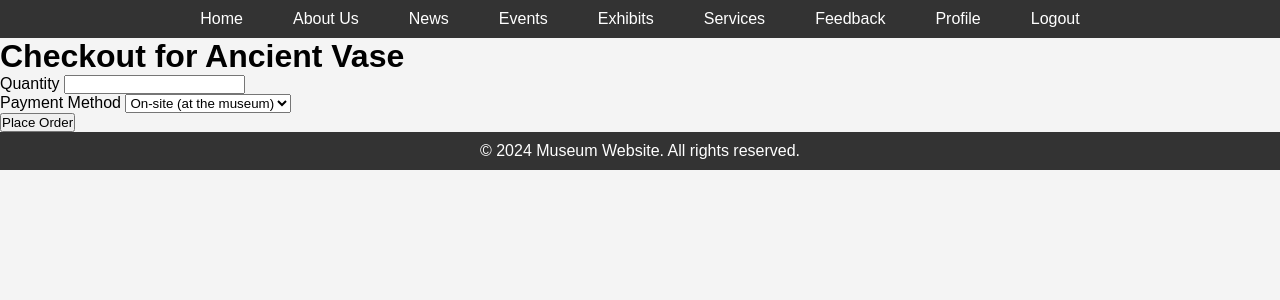
After one commit to Nikoliadis/DEV5003-Nikoliadis, a Flask app: page /checkout/1 in a window 1280 px wide. The commit adds this page. Shown: the top 300 px of the page. Run offline with Flask 3, Linux system fonts and the light colour scheme; a user stored in the database is signed in.

Commit message:
trying to put a checkout system

```diff
--- a/server.py
+++ b/server.py
@@ -15,11 +15,22 @@ migrate = Migrate(app, db)
 login_manager = LoginManager()
 login_manager.init_app(app)
 
+# Models for User and Tickets (To track the purchases)
 class User(db.Model, UserMixin):
     id = db.Column(db.Integer, primary_key=True)
     username = db.Column(db.String(80), unique=True, nullable=False)
     email = db.Column(db.String(120), unique=True, nullable=False)
     password = db.Column(db.String(200), nullable=False)
+
+class Ticket(db.Model):
+    id = db.Column(db.Integer, primary_key=True)
+    user_id = db.Column(db.Integer, db.ForeignKey('user.id'), nullable=False)
+    item_id = db.Column(db.Integer, nullable=False)
+    quantity = db.Column(db.Integer, nullable=False)
+    payment_method = db.Column(db.String(50), nullable=False)
+    address = db.Column(db.String(255), nullable=True)  # Only for credit card payments
+    total_cost = db.Column(db.Float, nullable=False)  # Add total cost
+
 
 @login_manager.user_loader
 def load_user(user_id):
@@ -28,14 +39,12 @@ def load_user(user_id):
 @app.route("/")
 def home():
     featured_items = [
-        {'title': 'Ancient Vase', 'image': 'https://collectionapi.metmuseum.org/api/collection/v1/iiif/248902/541985/main-image', 'description': 'A rare ancient vase from the 4th century.'},
-        {'title': 'Renaissance Painting', 'image': 'https://cdn.shopify.com/s/files/1/1414/2472/files/1-_604px-Mona_Lisa__by_Leonardo_da_Vinci__from_C2RMF_retouched.jpg?v=1558424691', 'description': 'A beautiful painting from the Renaissance period.'},
-        {'title': 'Ancient Sculpture', 'image': 'https://cdn.sanity.io/images/cctd4ker/production/1aa8046e23e93e92b205aae6be6480549b9c7ca1-1440x960.jpg?w=3840&q=75&fit=clip&auto=format', 'description': 'A rare sculpture from Ancient Rome.'},
-        {'title': 'Impressionist Artwork', 'image': 'https://encrypted-tbn0.gstatic.com/images?q=tbn:ANd9GcSlC9suapfI1YOZYafNsa_N-0DlDAaXpha6YA&s', 'description': 'A beautiful painting from the Impressionist era.'}
+        {'id': 1, 'title': 'Ancient Vase', 'image': 'https://collectionapi.metmuseum.org/api/collection/v1/iiif/248902/541985/main-image', 'description': 'A rare ancient vase from the 4th century.'},
+        {'id': 2, 'title': 'Renaissance Painting', 'image': 'https://cdn.shopify.com/s/files/1/1414/2472/files/1-_604px-Mona_Lisa__by_Leonardo_da_Vinci__from_C2RMF_retouched.jpg?v=1558424691', 'description': 'A beautiful painting from the Renaissance period.'},
+        {'id': 3, 'title': 'Ancient Sculpture', 'image': 'https://cdn.sanity.io/images/cctd4ker/production/1aa8046e23e93e92b205aae6be6480549b9c7ca1-1440x960.jpg?w=3840&q=75&fit=clip&auto=format', 'description': 'A rare sculpture from Ancient Rome.'},
+        {'id': 4, 'title': 'Impressionist Artwork', 'image': 'https://encrypted-tbn0.gstatic.com/images?q=tbn:ANd9GcSlC9suapfI1YOZYafNsa_N-0DlDAaXpha6YA&s', 'description': 'A beautiful painting from the Impressionist era.'}
     ]
-
     return render_template('home.html', featured_items=featured_items)
-
 
 @app.route("/login", methods=['GET', 'POST'])
 def login():
@@ -120,5 +129,120 @@ def services():
 def feedback():
     return render_template('feedback.html')
 
+@app.route("/item/<int:item_id>")
+@login_required
+def item_detail(item_id):
+    items = {
+        1: {
+            'title': 'Ancient Vase',
+            'image': 'https://collectionapi.metmuseum.org/api/collection/v1/iiif/248902/541985/main-image',
+            'description': 'A rare ancient vase from the 4th century. It was discovered in a tomb in Italy and is a prime example of ancient Greek pottery.',
+            'price': 25,
+        },
+        2: {
+            'title': 'Renaissance Painting',
+            'image': 'https://cdn.shopify.com/s/files/1/1414/2472/files/1-_604px-Mona_Lisa__by_Leonardo_da_Vinci__from_C2RMF_retouched.jpg?v=1558424691',
+            'description': 'A beautiful painting from the Renaissance period, painted by Leonardo da Vinci. The Mona Lisa remains one of the most famous artworks in the world.',
+            'price': 30,
+        },
+        3: {
+            'title': 'Ancient Sculpture',
+            'image': 'https://cdn.sanity.io/images/cctd4ker/production/1aa8046e23e93e92b205aae6be6480549b9c7ca1-1440x960.jpg?w=3840&q=75&fit=clip&auto=format',
+            'description': 'A rare sculpture from Ancient Rome, dating back to the 2nd century. It depicts a famous Roman general and is considered one of the finest works of its kind.',
+            'price': 20,
+        },
+        4: {
+            'title': 'Impressionist Artwork',
+            'image': 'https://encrypted-tbn0.gstatic.com/images?q=tbn:ANd9GcSlC9suapfI1YOZYafNsa_N-0DlDAaXpha6YA&s',
+            'description': 'A beautiful painting from the Impressionist era. The work focuses on the beauty of light and nature, with vibrant colors and bold brushstrokes.',
+            'price': 15,
+        },
+    }
+
+    item = items.get(item_id)
+    if not item:
+        flash("Item not found!", 'danger')
+        return redirect(url_for('home'))
+
+    return render_template('item_detail.html', item=item, item_id=item_id)
+
+@app.route("/buy_ticket", methods=['POST'])
+@login_required
+def buy_ticket():
+    item_id = request.form.get('item_id')
+    items = {
+        1: {'title': 'Ancient Vase', 'price': 25},
+        2: {'title': 'Renaissance Painting', 'price': 30},
+        3: {'title': 'Ancient Sculpture', 'price': 20},
+        4: {'title': 'Impressionist Artwork', 'price': 15},
+    }
+
+    item = items.get(int(item_id))  # Ensure the item_id is treated as an integer
+    if not item:
+        flash("Item not found!", 'danger')
+        return redirect(url_for('home'))
+
+    quantity = int(request.form.get('quantity'))
+    total_cost = item['price'] * quantity
+
+    flash(f"Successfully purchased {quantity} ticket(s) for {item['title']}! Total cost: ${total_cost}", 'success')
+    return redirect(url_for('home'))
+
+@app.route("/checkout/<int:item_id>", methods=['GET', 'POST'])
+@login_required
+def checkout(item_id):
+    items = {
+        1: {'title': 'Ancient Vase', 'price': 25},
+        2: {'title': 'Renaissance Painting', 'price': 30},
+        3: {'title': 'Ancient Sculpture', 'price': 20},
+        4: {'title': 'Impressionist Artwork', 'price': 15},
+    }
+
+    item = items.get(item_id)
+    if not item:
+        flash("Item not found!", 'danger')
+        return redirect(url_for('home'))
+
+    if request.method == 'POST':
+        quantity = int(request.form.get('quantity'))
+        payment_method = request.form.get('payment_method')
+        address = None
+        total_cost = item['price'] * quantity  # Calculate total cost
+
+        if payment_method == 'credit_card':
+            address = request.form.get('address')
+
+        # Create ticket order with total cost
+        new_ticket = Ticket(
+            user_id=current_user.id,
+            item_id=item_id,
+            quantity=quantity,
+            payment_method=payment_method,
+            address=address,
+            total_cost=total_cost  # Store total cost
+        )
+
+        db.session.add(new_ticket)
+        db.session.commit()
+
+        flash('Your order has been placed successfully!', 'success')
+        return redirect(url_for('order_confirmation', ticket_id=new_ticket.id))
+
+    return render_template('checkout.html', item=item)
+
+@app.route("/order_confirmation/<int:ticket_id>")
+@login_required
+def order_confirmation(ticket_id):
+    ticket = Ticket.query.get(ticket_id)
+    items = {
+        1: {'title': 'Ancient Vase', 'price': 25},
+        2: {'title': 'Renaissance Painting', 'price': 30},
+        3: {'title': 'Ancient Sculpture', 'price': 20},
+        4: {'title': 'Impressionist Artwork', 'price': 15},
+    }
+
+    item = items.get(ticket.item_id)
+    return render_template('order_confirmation.html', ticket=ticket, item=item)
+
 if __name__ == '__main__':
     app.run(debug=True)
--- /dev/null
+++ b/templates/checkout.html
@@ -0,0 +1,41 @@
+{% extends 'base.html' %}
+
+{% block content %}
+<div class="container mt-4">
+    <h1>Checkout for {{ item['title'] }}</h1>
+
+    <form method="POST">
+        <div class="form-group">
+            <label for="quantity">Quantity</label>
+            <input type="number" id="quantity" name="quantity" class="form-control" min="1" required>
+        </div>
+
+        <div class="form-group">
+            <label for="payment_method">Payment Method</label>
+            <select id="payment_method" name="payment_method" class="form-control" required>
+                <option value="on_site">On-site (at the museum)</option>
+                <option value="credit_card">Credit Card</option>
+            </select>
+        </div>
+
+        <div id="address_form" style="display:none;">
+            <div class="form-group">
+                <label for="address">Shipping Address</label>
+                <textarea id="address" name="address" class="form-control" rows="4" placeholder="Enter your address" required></textarea>
+            </div>
+        </div>
+
+        <button type="submit" class="btn btn-primary mt-3">Place Order</button>
+    </form>
+</div>
+
+<script>
+    document.getElementById('payment_method').addEventListener('change', function() {
+        if (this.value == 'credit_card') {
+            document.getElementById('address_form').style.display = 'block';
+        } else {
+            document.getElementById('address_form').style.display = 'none';
+        }
+    });
+</script>
+{% endblock %}
```
Also changed, not shown: templates/home.html (+15 -5 lines), templates/item_detail.html (added, +30 -0 lines), templates/order_confirmation.html (added, +22 -0 lines).
